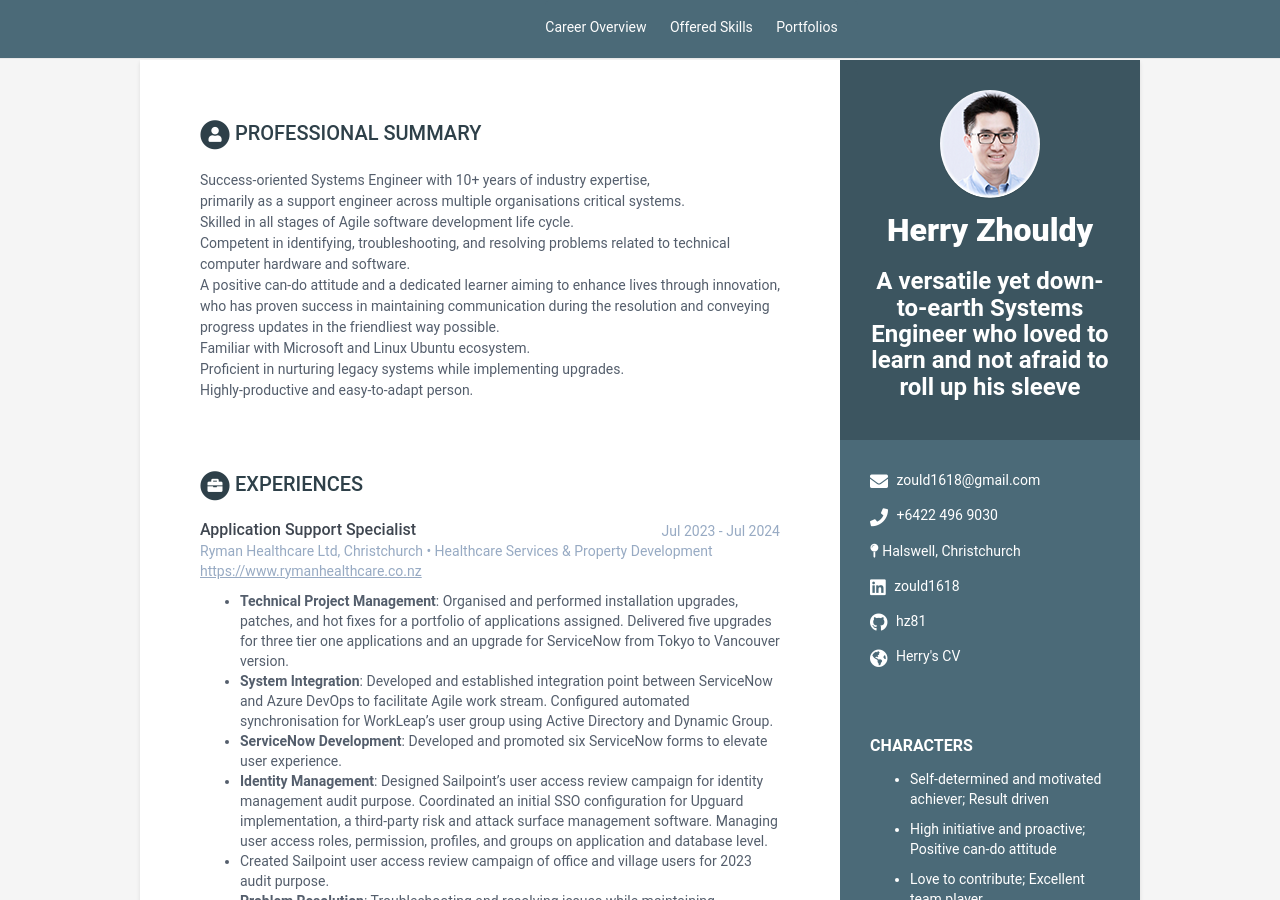
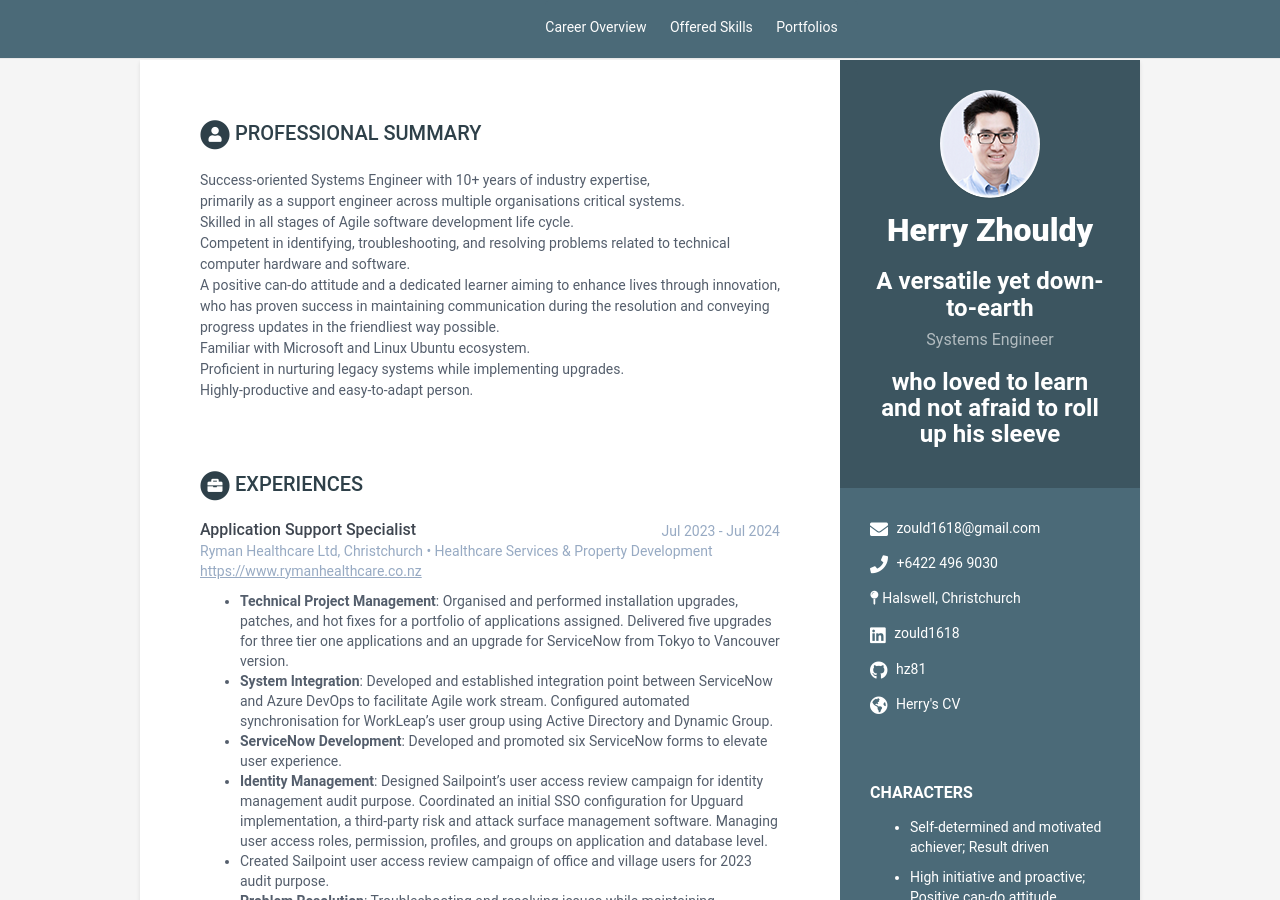
Before and after one commit to hz81/cv-se001, a Jekyll site: the page built from index.html, in a window 1280 px wide and 900 px high. Built offline with Jekyll 4.4.1, drawn with Linux system fonts in a browser that asks for light colours.

Commit message:
Update data.yml

```diff
--- a/_data/data.yml
+++ b/_data/data.yml
@@ -11,7 +11,7 @@ sidebar:
 
     # Profile information
     name: Herry Zhouldy
-    tagline: A versatile yet down-to-earth Systems Engineer who loved to learn and not afraid to roll up his sleeve
+    tagline: A versatile yet down-to-earth <h3 class="tagline-highlight">Systems Engineer<h3> who loved to learn and not afraid to roll up his sleeve
     avatar: profile.png  #place a 100x100 picture inside /assets/images/ folder and provide the name of the file below
 
     # Sidebar links
```
